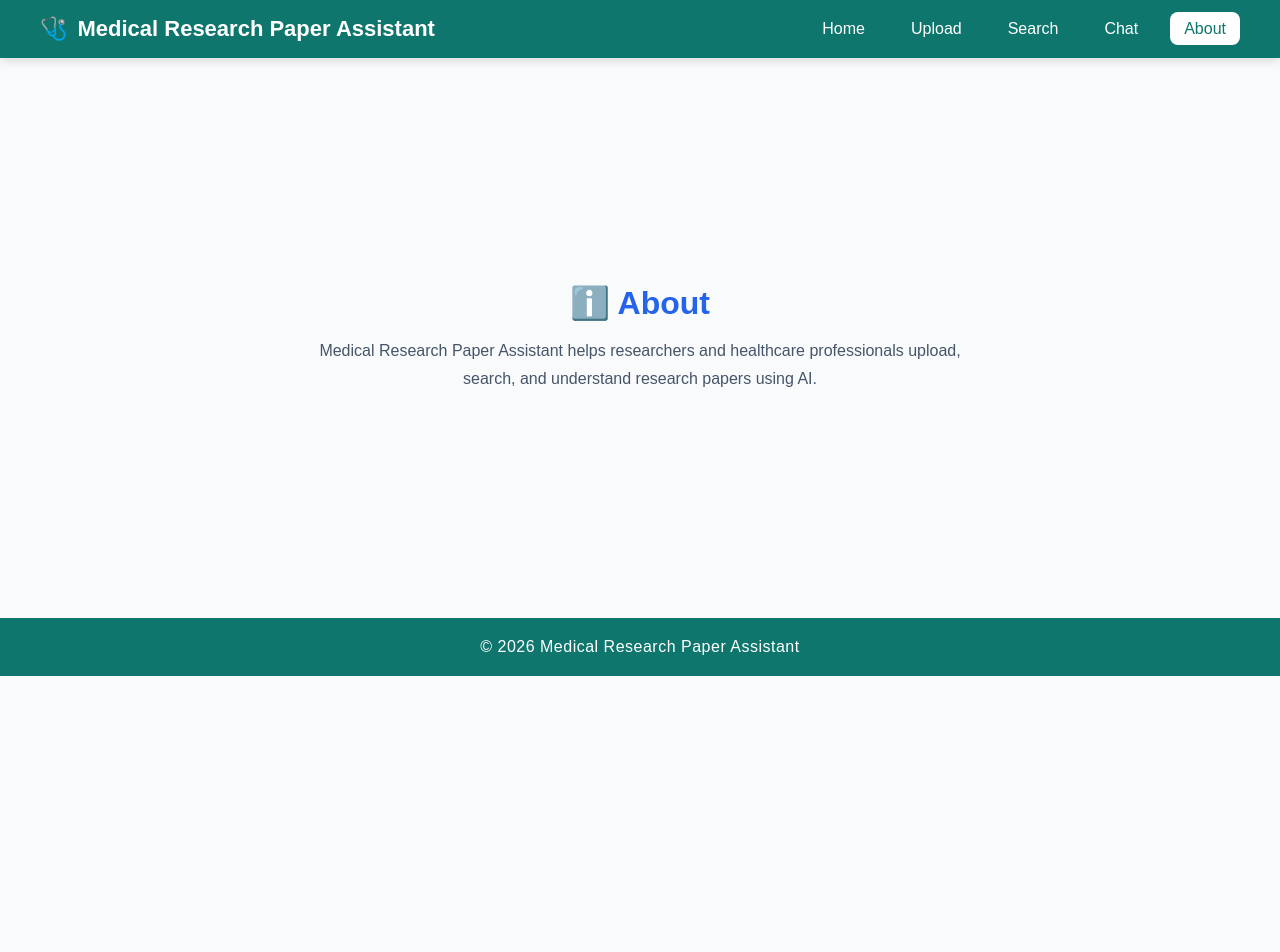
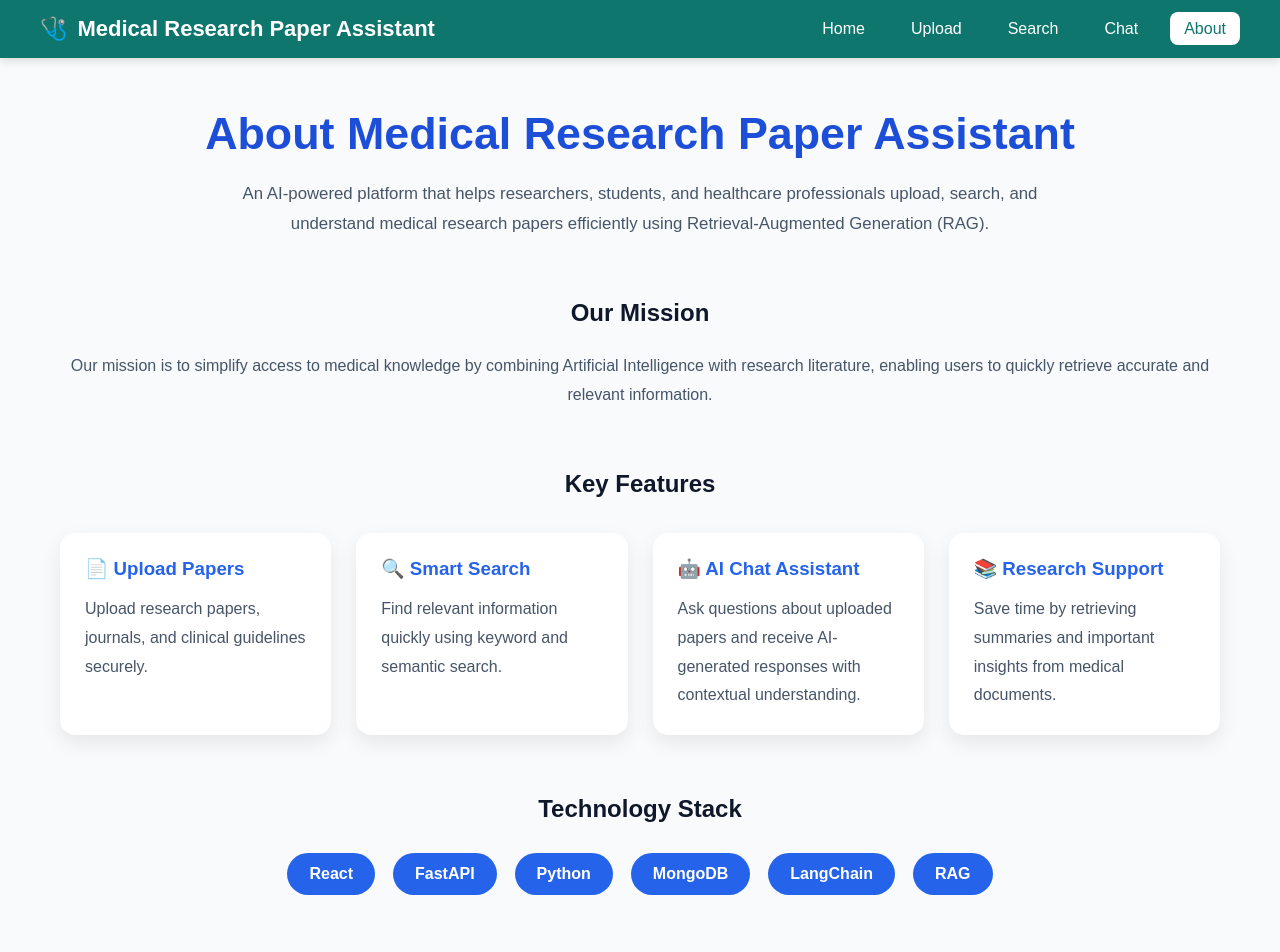
Before and after one commit to esetu-git-public/bootcamp-ace-26-team-4, a React app in the folder frontend/: page /about in a window 1280 px wide. Shown: the top 952 px of the page. Before the commit the page ends 800 px from the top, so only its background shows below. Built offline with nearby package versions, Linux system fonts and the light colour scheme; the HTML template or start-up script is replaced by a standard one.

Commit message:
Enhance About page with project overview and technology stack

```diff
--- a/frontend/src/pages/About.jsx
+++ b/frontend/src/pages/About.jsx
@@ -1,12 +1,81 @@
+import "../styles/About.css";
+
 function About() {
   return (
-    <div className="page-container">
-      <h1>ℹ️ About</h1>
+    <div className="about-container">
 
-      <p>
-        Medical Research Paper Assistant helps researchers and healthcare
-        professionals upload, search, and understand research papers using AI.
-      </p>
+      <section className="about-hero">
+        <h1>About Medical Research Paper Assistant</h1>
+        <p>
+          An AI-powered platform that helps researchers, students, and healthcare
+          professionals upload, search, and understand medical research papers
+          efficiently using Retrieval-Augmented Generation (RAG).
+        </p>
+      </section>
+
+      <section className="about-section">
+        <h2>Our Mission</h2>
+        <p>
+          Our mission is to simplify access to medical knowledge by combining
+          Artificial Intelligence with research literature, enabling users to
+          quickly retrieve accurate and relevant information.
+        </p>
+      </section>
+
+      <section className="about-section">
+        <h2>Key Features</h2>
+
+        <div className="feature-grid">
+
+          <div className="feature-box">
+            <h3>📄 Upload Papers</h3>
+            <p>
+              Upload research papers, journals, and clinical guidelines securely.
+            </p>
+          </div>
+
+          <div className="feature-box">
+            <h3>🔍 Smart Search</h3>
+            <p>
+              Find relevant information quickly using keyword and semantic search.
+            </p>
+          </div>
+
+          <div className="feature-box">
+            <h3>🤖 AI Chat Assistant</h3>
+            <p>
+              Ask questions about uploaded papers and receive AI-generated
+              responses with contextual understanding.
+            </p>
+          </div>
+
+          <div className="feature-box">
+            <h3>📚 Research Support</h3>
+            <p>
+              Save time by retrieving summaries and important insights from
+              medical documents.
+            </p>
+          </div>
+
+        </div>
+      </section>
+
+      <section className="about-section">
+        <h2>Technology Stack</h2>
+
+        <div className="tech-stack">
+
+          <span>React</span>
+          <span>FastAPI</span>
+          <span>Python</span>
+          <span>MongoDB</span>
+          <span>LangChain</span>
+          <span>RAG</span>
+
+        </div>
+
+      </section>
+
     </div>
   );
 }
--- a/frontend/src/styles/About.css
+++ b/frontend/src/styles/About.css
@@ -0,0 +1,84 @@
+.about-container {
+  max-width: 1200px;
+  margin: auto;
+  padding: 50px 20px;
+}
+
+.about-hero {
+  text-align: center;
+  margin-bottom: 60px;
+}
+
+.about-hero h1 {
+  color: #1d4ed8;
+  font-size: 2.8rem;
+  margin-bottom: 20px;
+}
+
+.about-hero p {
+  color: #475569;
+  max-width: 850px;
+  margin: auto;
+  line-height: 1.8;
+  font-size: 1.05rem;
+}
+
+.about-section {
+  margin-bottom: 60px;
+}
+
+.about-section h2 {
+  color: #0f172a;
+  margin-bottom: 25px;
+  text-align: center;
+}
+
+.about-section p {
+  text-align: center;
+  line-height: 1.8;
+  color: #475569;
+}
+
+.feature-grid {
+  margin-top: 35px;
+  display: grid;
+  grid-template-columns: repeat(auto-fit, minmax(240px,1fr));
+  gap: 25px;
+}
+
+.feature-box {
+  background: white;
+  padding: 25px;
+  border-radius: 15px;
+  box-shadow: 0 8px 20px rgba(0,0,0,.08);
+  transition: .3s;
+}
+
+.feature-box:hover {
+  transform: translateY(-6px);
+}
+
+.feature-box h3 {
+  margin-bottom: 15px;
+  color: #2563eb;
+}
+
+.feature-box p {
+  text-align: left;
+}
+
+.tech-stack {
+  margin-top: 30px;
+  display: flex;
+  flex-wrap: wrap;
+  justify-content: center;
+  gap: 18px;
+}
+
+.tech-stack span {
+  background: #2563eb;
+  color: white;
+  padding: 12px 22px;
+  border-radius: 30px;
+  font-weight: 600;
+}
```
